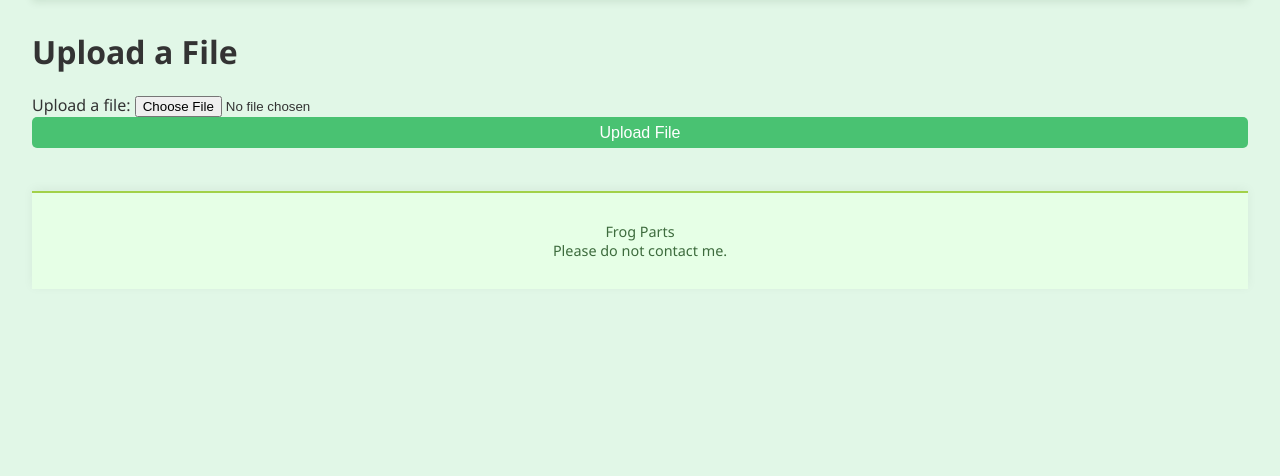
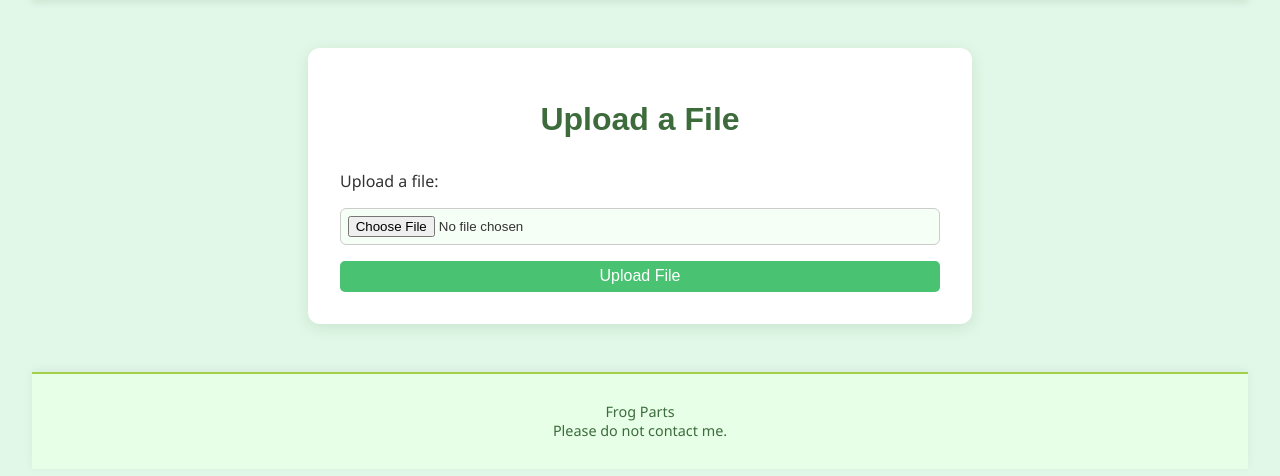
Before and after one commit to Mewzok/Server-Side-Web-Development, a PHP site: page /fp_upload.php in a window 1280 px wide. Shown: the part 142-618 px from the top of the page. Run offline with PHP 8.4, Linux system fonts and the light colour scheme.

Commit message:
- Style file upload pages - Add image of log for reference

```diff
--- a/Frog-Parts/fp_browsedir.php
+++ b/Frog-Parts/fp_browsedir.php
@@ -10,7 +10,7 @@
             Frog Parts uploaded file browsing page
             Author: Jonathan Kinney
             Date Created: 06/03/2025
-            Date Modified: 06/03/2025
+            Date Modified: 06/05/2025
 
             Filename: fp_browsedir.php
         -->
@@ -23,7 +23,7 @@
     </head>
     <body>
         <?php $formPage->DisplayHeader(); ?>
-
+        <div class="file-browse-div">
             <h1>Browsing</h1>
 
             <?php
@@ -43,6 +43,7 @@
                 closedir($dir);
             ?>
 
+        </div>
         <?php $formPage->DisplayFooter(); ?>
     </body>
 </html>
--- a/Frog-Parts/fp_processupload.php
+++ b/Frog-Parts/fp_processupload.php
@@ -10,7 +10,7 @@
             Frog Parts upload processing page
             Author: Jonathan Kinney
             Date Created: 06/03/2025
-            Date Modified: 06/03/2025
+            Date Modified: 06/05/2025
 
             Filename: fp_processupload.php
         -->
@@ -23,6 +23,7 @@
     </head>
     <body>
         <?php $formPage->DisplayHeader(); ?>
+        <div class="upload-process-div">
 
             <h1>Uploading File...</h1>
 
@@ -80,7 +81,7 @@
                 echo '<p>You uploaded the following image:<br />';
                 echo '<img src="/uploads/'.$_FILES['the_file']['name'].'"/>';
             ?>
-
+        </div>
         <?php $formPage->DisplayFooter(); ?>
     </body>
 </html>
--- a/Frog-Parts/fp_styles.css
+++ b/Frog-Parts/fp_styles.css
@@ -180,7 +180,7 @@ button {
     transition: background-color 0.3s;
 }
 
--back-link:hover {
+.back-link:hover {
     background-color: #c2f0c2;
 }
 
@@ -397,6 +397,113 @@ button {
     margin-top: 2rem;
 }
 
+/* File Upload Page */
+.upload-div {
+    max-width: 600px;
+    margin: 3em auto;
+    background: #ffffff;
+    padding: 2em;
+    border-radius: 12px;
+    box-shadow: 0 4px 15px rgba(0, 80, 0, 0.1);
+    font-family: "Segoe UI", 'Segoe UI', Tahoma, Geneva, Verdana, sans-serif;
+}
+
+.upload-div h1 {
+    color: #3d6b3b;
+    font-family: 'Papyrus', fantasy, cursive;
+    text-align: center;
+    margin-bottom: 1em;
+}
+
+.upload-div form {
+    display: flex;
+    flex-direction: column;
+    gap: 1em;
+}
+
+.upload-div input[type="file"] {
+    padding: 0.5em;
+    border-radius: 6px;
+    border: 1px solid #ccc;
+    background-color: #f5fff5;
+}
+
+.upload-div input[type="submit"]:hover {
+    background-color: #65b473;
+}
+
+/* Upload Processing Page Styles */
+.upload-process-div {
+    max-width: 600px;
+    margin: 3em auto;
+    background-color: #f0fff0;
+    border: 2px dashed #a2d149;
+    border-radius: 16px;
+    padding: 2em;
+    box-shadow: 0 4px 12px rgba(0, 80, 0, 0.1);
+    font-family: "Segoe UI", 'Segoe UI', Tahoma, Geneva, Verdana, sans-serif;
+}
+
+.upload-process-div h1 {
+    color: #3e704c;
+    text-align: center;
+    font-family: 'Papyrus', fantasy, cursive;
+    margin-bottom: 1em;
+}
+
+.upload-process-div p {
+    font-size: 1em;
+    line-height: 1.6;
+    color: #333;
+}
+
+/* File Browse/browsedir Page Styles */
+.file-browse-div {
+    max-width: 700px;
+    margin: 3em auto;
+    background-color: #ffffff;
+    border: 1px solid #a2d149;
+    border-radius: 10px;
+    padding: 2em;
+    box-shadow: 0 4px 12px rgba(0, 100, 0, 0.1);
+}
+
+.file-browse-div h1 {
+    text-align: center;
+    font-family: 'Papyrus', fantasy, cursive;
+    color: #3d6b3d;
+    margin-bottom: 1em;
+}
+
+.file-browse-div ul {
+    list-style: none;
+    padding-left: 0;
+}
+
+.file-browse-div li {
+    padding: 0.5em;
+    border-bottom: 1px solid #cceccc;
+}
+
+.file-browse-div li a {
+    text-decoration: none;
+    color: #2a6b2a;
+    font-weight: bold;
+    transition: color 0.3s ease;
+}
+
+.file-browse-div li a:hover {
+    color: #175c17;
+}
+
+/* File Details Page Styles */
+.file-details-div h2 {
+    margin-top: 1.5em;
+    color: #3d6b3d;
+    border-bottom: 1px solid #a2d149;
+    padding-bottom: 0.3em;
+}
+
 /* Footer Styles */
 .frog-footer {
     background-color: #e6ffe6;
--- a/Frog-Parts/fp_upload.php
+++ b/Frog-Parts/fp_upload.php
@@ -10,7 +10,7 @@
             Frog Parts upload page
             Author: Jonathan Kinney
             Date Created: 06/03/2025
-            Date Modified: 06/03/2025
+            Date Modified: 06/05/2025
 
             Filename: fp_upload.php
         -->
@@ -23,6 +23,7 @@
     </head>
     <body>
         <?php $formPage->DisplayHeader(); ?>
+        <div class="upload-div">
 
             <h1>Upload a File</h1>
             <form action="fp_processupload.php" method="post" enctype="multipart/form-data">
@@ -32,6 +33,7 @@
                 <input type="submit" value="Upload File" />
             </form>
 
+        </div>
         <?php $formPage->DisplayFooter(); ?>
     </body>
 </html>
```
Also changed, not shown: Frog-Parts/fp_filedetails.php (+7 -1 lines), Frog-Parts/uploads/references.md (added, +1 -0 lines), Frog-Parts/uploads/log.png (added). Lines whose indentation alone changed are shown as unchanged.
